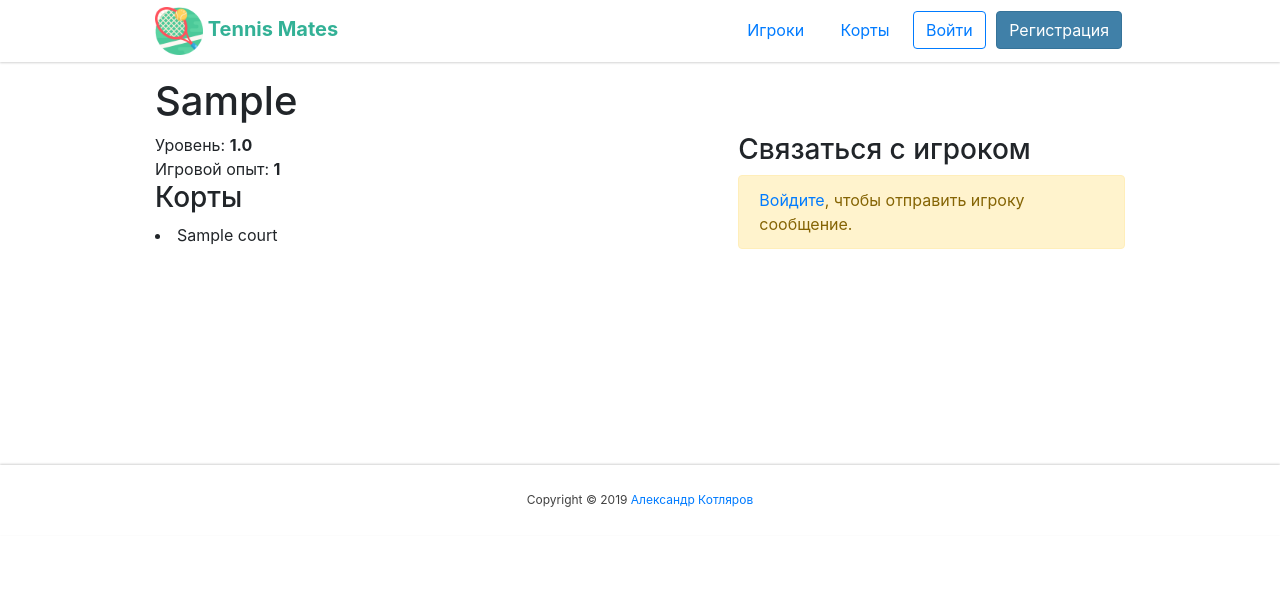
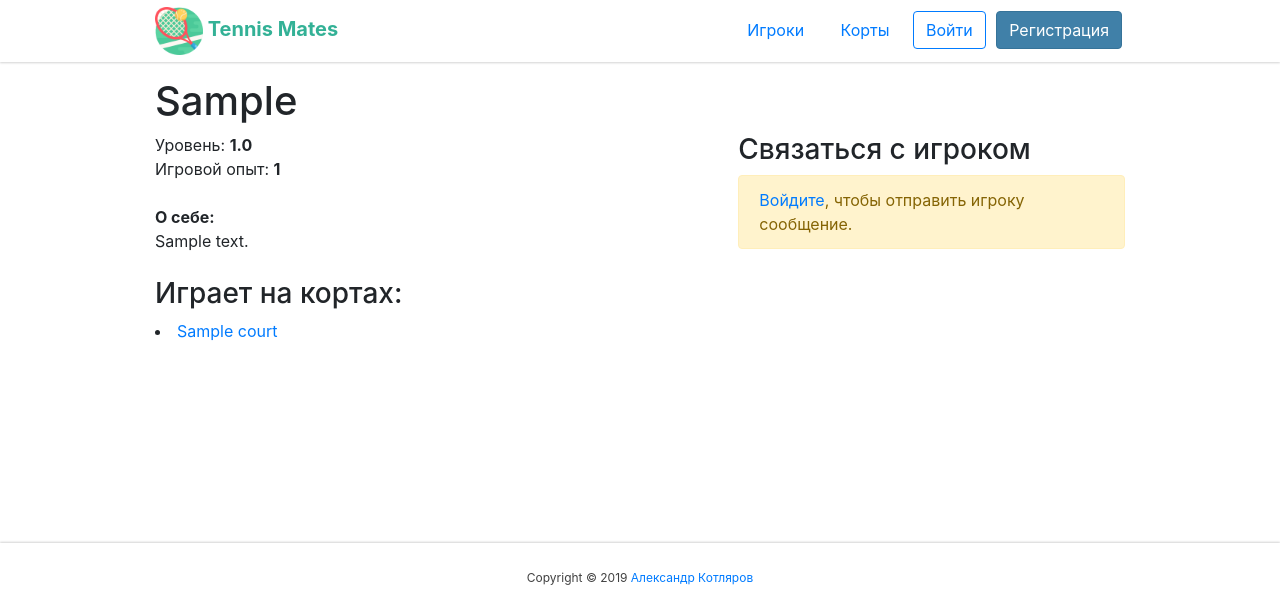
Before and after one commit to AlexKotl/tennis-friends, a Django app: page /players/1 in a window 1280 px wide. Shown: the top 612 px of the page. Run offline with Django 3.2, Linux system fonts and the light colour scheme; tables that the repository leaves empty hold one stand-in row (values such as "Sample post"); style sheets or scripts are compiled from the project's sources; some libraries are stand-ins or nearby versions.

Commit message:
added player about field

```diff
--- a/app/models.py
+++ b/app/models.py
@@ -26,6 +26,7 @@ class Player(AbstractUser):
     is_looking = models.IntegerField(default=0)
     rank = models.FloatField(default=0)
     player_since = models.IntegerField(default=0)
+    about = models.TextField(default="")
 
     USERNAME_FIELD = 'email'
     REQUIRED_FIELDS = []
--- a/templates/player.html
+++ b/templates/player.html
@@ -13,11 +13,15 @@
         <div class="col-xs-12 col-md-7">
             Уровень: <b>{{ player.rank }}</b><br>
             Игровой опыт: <b>{{ player.player_since }}</b>
-
-            <h3>Корты</h3>
+            {% if player.about != '' %}
+                <br><br><b>О себе:</b><br>
+                {{ player.about }}
+            {% endif %}
+            <br><br>
+            <h3>Играет на кортах:</h3>
             {% if player.courts.all.count > 0 %}
                 {% for court in player.courts.all %}
-                    <li>{{ court.name }}</li>
+                    <li><a href="{% url 'court' court.id %}">{{ court.name }}</a></li>
                 {% endfor %}
             {% else %}
                 <div class="alert alert-primary">
```
Also changed, not shown: app/migrations/0008_player_about.py (added).
